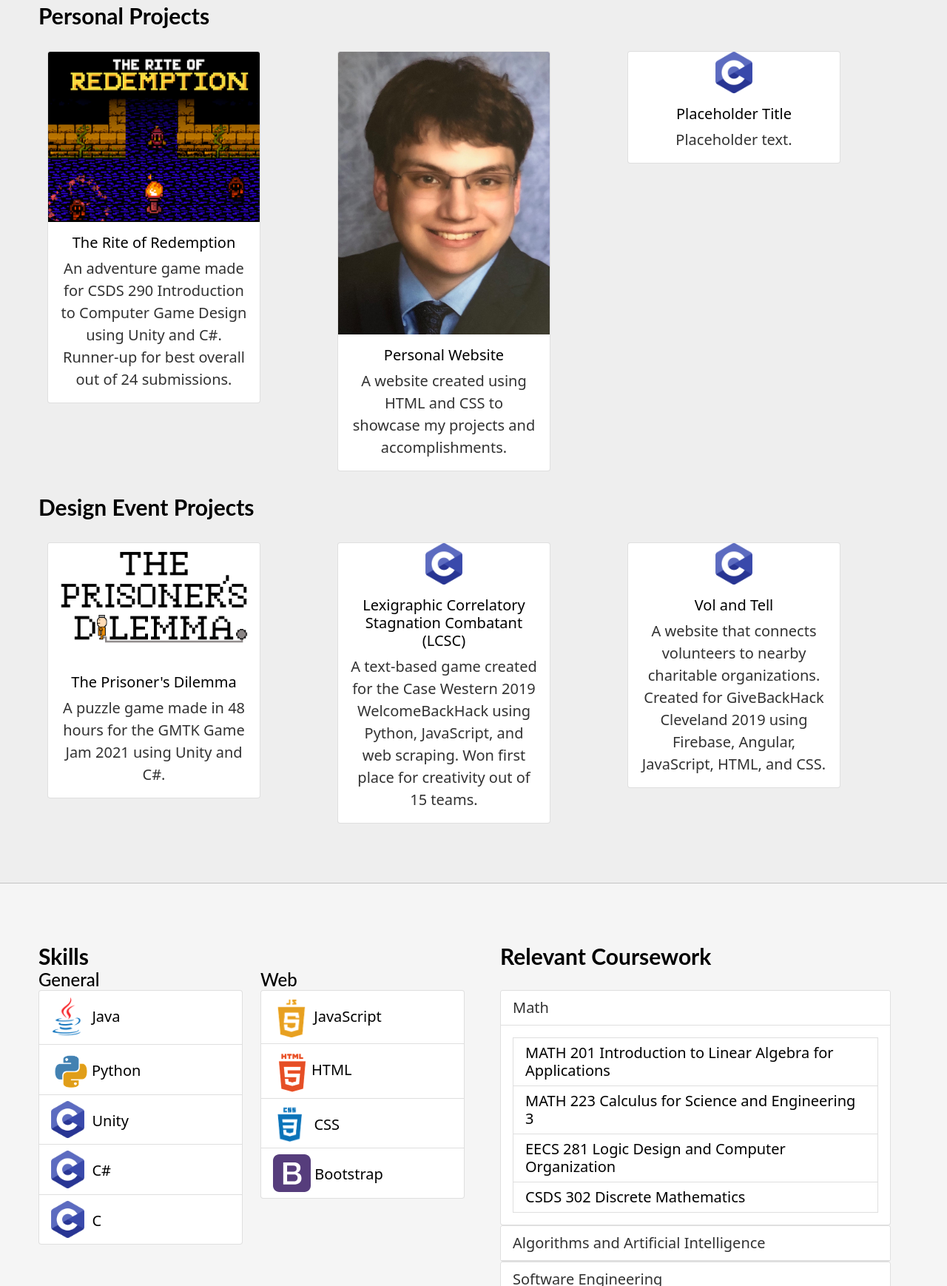
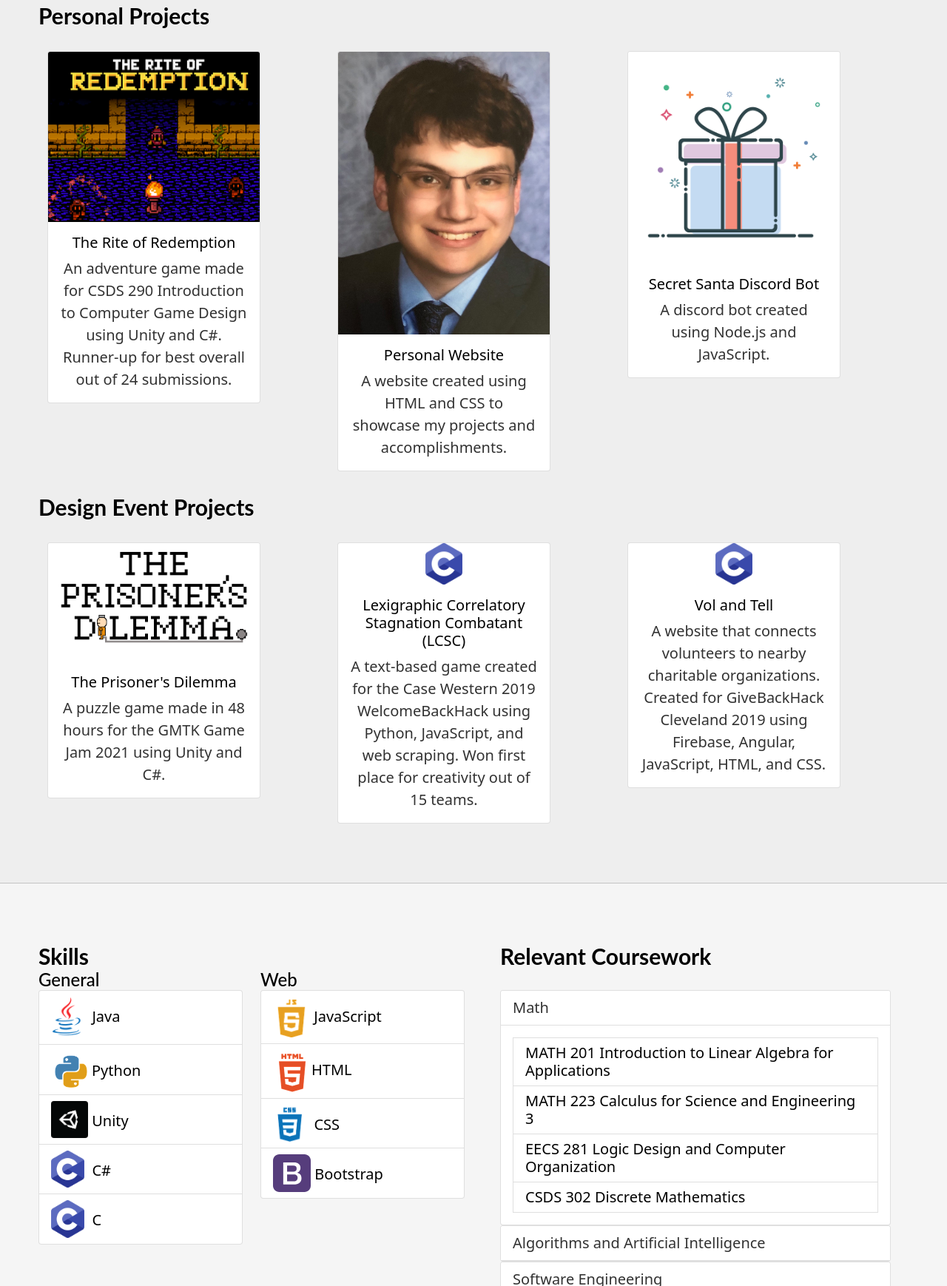
Before and after one commit to BKedson/BKedson.github.io, a plain HTML site: page index.html in a window 1280 px wide. Shown: the part 1608-3346 px from the top of the page at 74% size. Drawn offline with nearby package versions, Linux system fonts and the light colour scheme.

Commit message:
Added discord bot

```diff
--- a/index.html
+++ b/index.html
@@ -171,12 +171,12 @@
           </div>
           <div class="col-sm">
             <div class="card text-center" style="width: 18rem;">
-              <a href="https://brandon-kedson.itch.io/the-prisoners-dilemma" target="_blank">
-                <img src="pictures/c.png" class="card-img-top" style="max-width: 50px;" alt="Project">
+              <a href="https://github.com/hen-chen/Secret-Santa-Bot" target="_blank">
+                <img src="pictures/bot.png" class="card-img-top" style="max-width: 300px;" alt="Project">
               </a>
               <div class="card-body">
-                <h5 class="card-title">Placeholder Title</h5>
-                <p class="card-text">Placeholder text.</p>
+                <h5 class="card-title">Secret Santa Discord Bot</h5>
+                <p class="card-text">A discord bot created using Node.js and JavaScript.</p>
               </div>
             </div>
           </div>
@@ -252,15 +252,15 @@
                   </div>
                 </li>
                 <li class="list-group-item">
-                  <img src="pictures/c.png" class="img-fluid mx-auto rounded d-block"
-                    style="float: left; max-width: 45px;" alt="Python">
+                  <img src="pictures/unity.png" class="img-fluid mx-auto rounded d-block"
+                    style="float: left; max-width: 50px;" alt="Unity">
                   <div class="content-heading">
-                    <h5 class="align-text-top">&nbsp&nbspUnity</h5>
+                    <h5 class="align-text-top">&nbspUnity</h5>
                   </div>
                 </li>
                 <li class="list-group-item">
                   <img src="pictures/c.png" class="img-fluid mx-auto rounded d-block"
-                    style="float: left; max-width: 45px;" alt="Python">
+                    style="float: left; max-width: 45px;" alt="C#">
                   <div class="content-heading">
                     <h5 class="align-text-top">&nbsp&nbspC#</h5>
                   </div>
```
Also changed, not shown: pictures/bot.png (added), pictures/unity.png (added).
